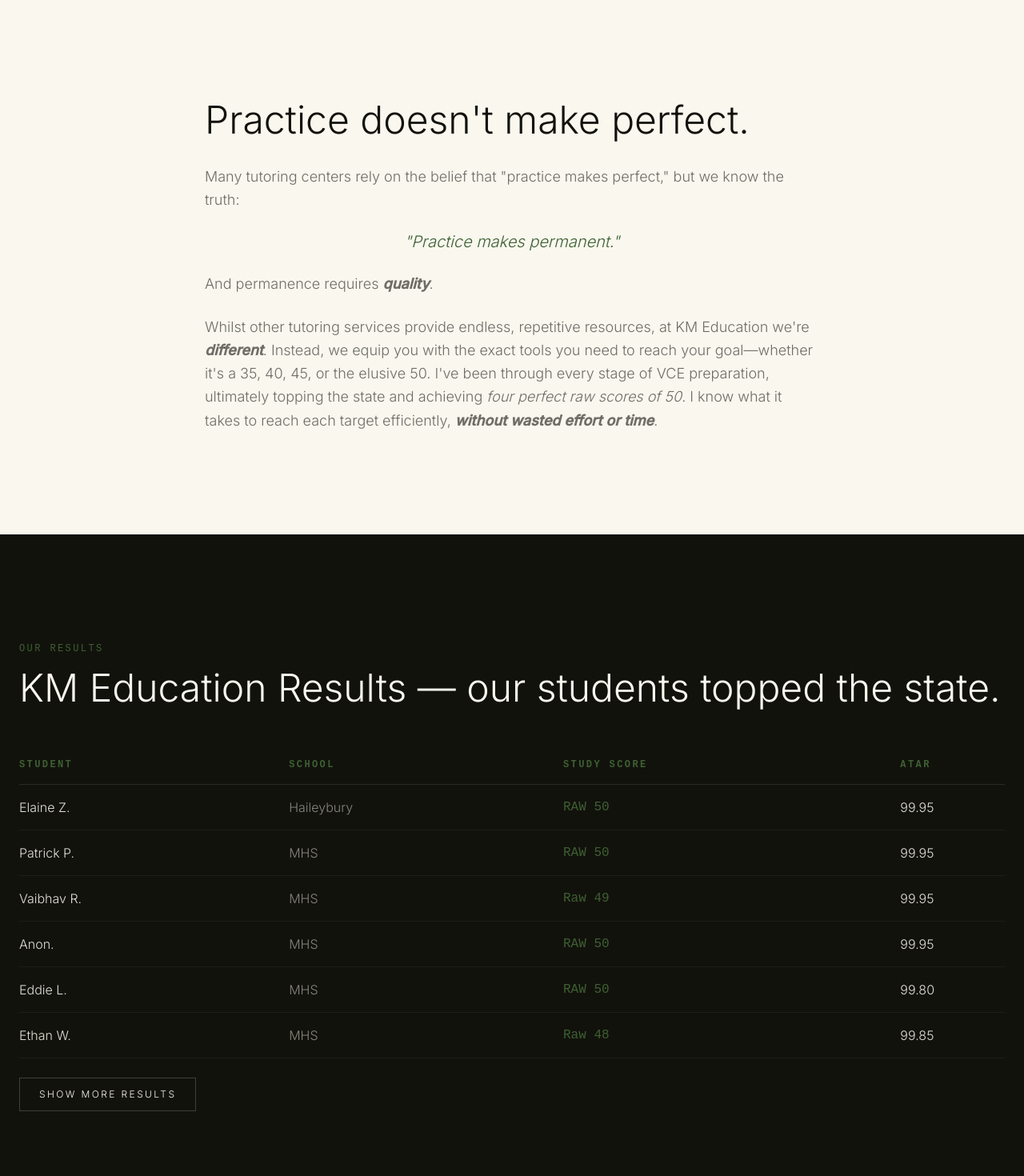
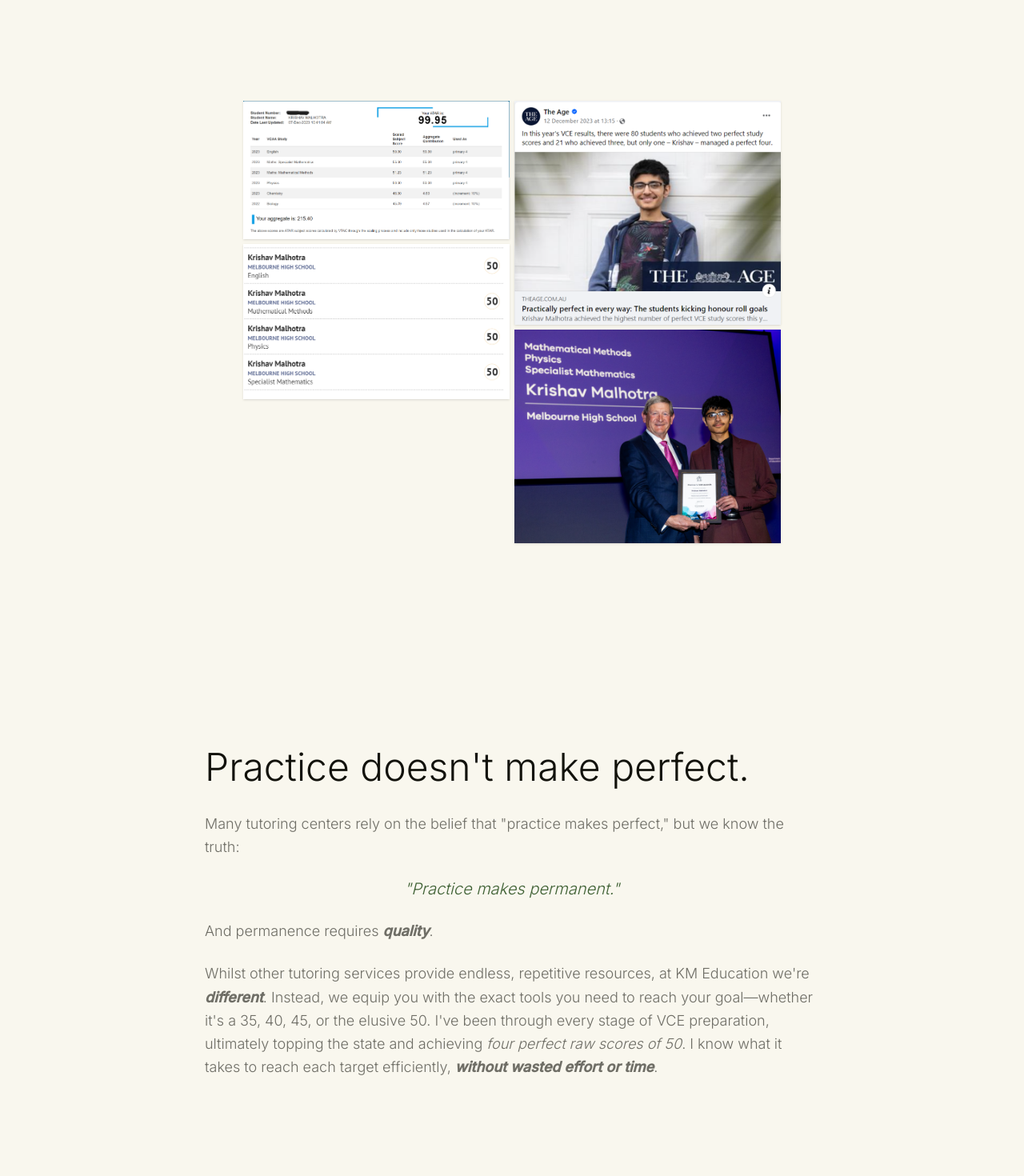
Before and after one commit to Malkri/km-education, a Next.js app: page /about in a window 1280 px wide. Shown: the part 1360-2830 px from the top of the page at 80% size. Built offline with nearby package versions, Linux system fonts and the light colour scheme.

Commit message:
Move About page collage to right after the bio/stats section

```diff
--- a/src/app/about/page.tsx
+++ b/src/app/about/page.tsx
@@ -78,6 +78,12 @@
       </section>
 
       <section className="py-24 lg:py-32 px-6">
+        <div className="max-w-2xl mx-auto flex justify-center">
+          <Collage images={proofImages} />
+        </div>
+      </section>
+
+      <section className="py-24 lg:py-32 px-6">
         <div className="max-w-3xl mx-auto">
           <h2 className="text-4xl lg:text-5xl font-extralight mb-8 text-balance">
             Practice doesn&apos;t make perfect.
@@ -105,12 +111,6 @@
       <Results />
       <Testimonials />
 
-      <section className="py-24 lg:py-32 px-6">
-        <div className="max-w-2xl mx-auto flex justify-center">
-          <Collage images={proofImages} />
-        </div>
-      </section>
-
       <section className="py-24 lg:py-32 px-6 bg-ink text-paper text-center">
         <div className="max-w-2xl mx-auto">
           <span className="font-mono text-xs uppercase tracking-[0.2em] text-brand">Our Goal</span>
```
